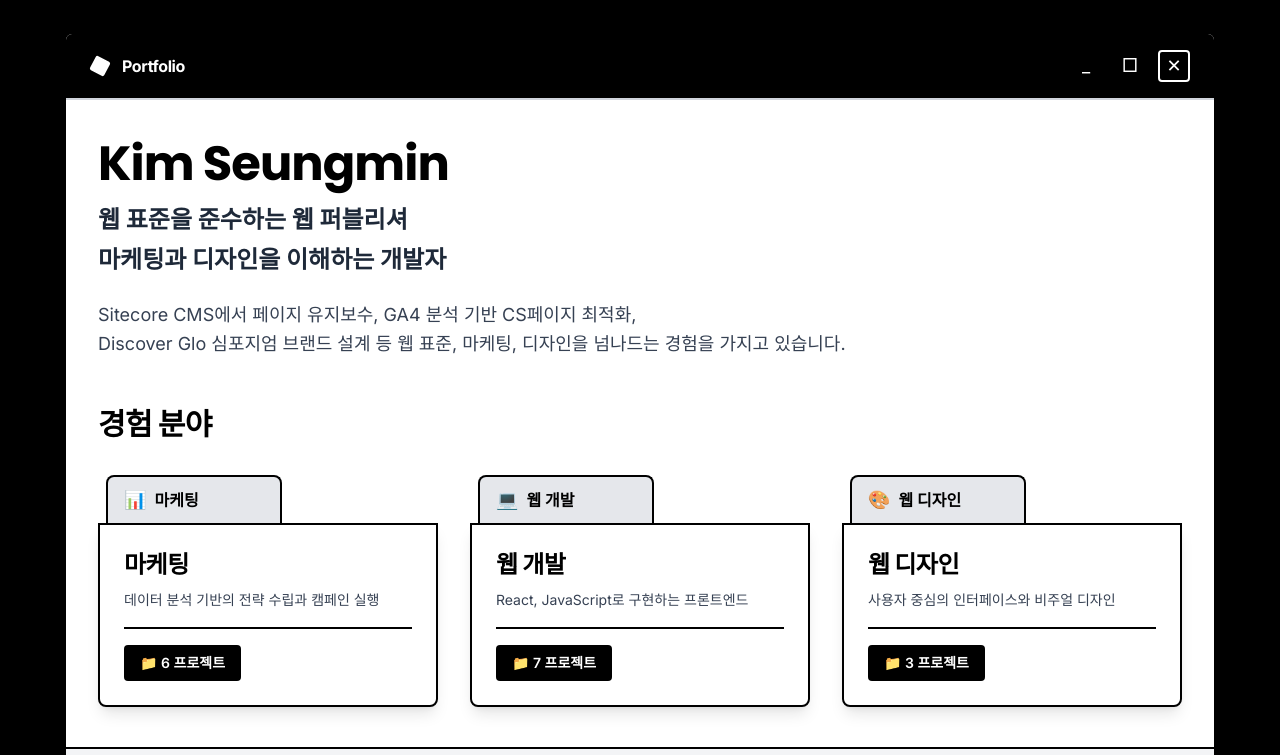
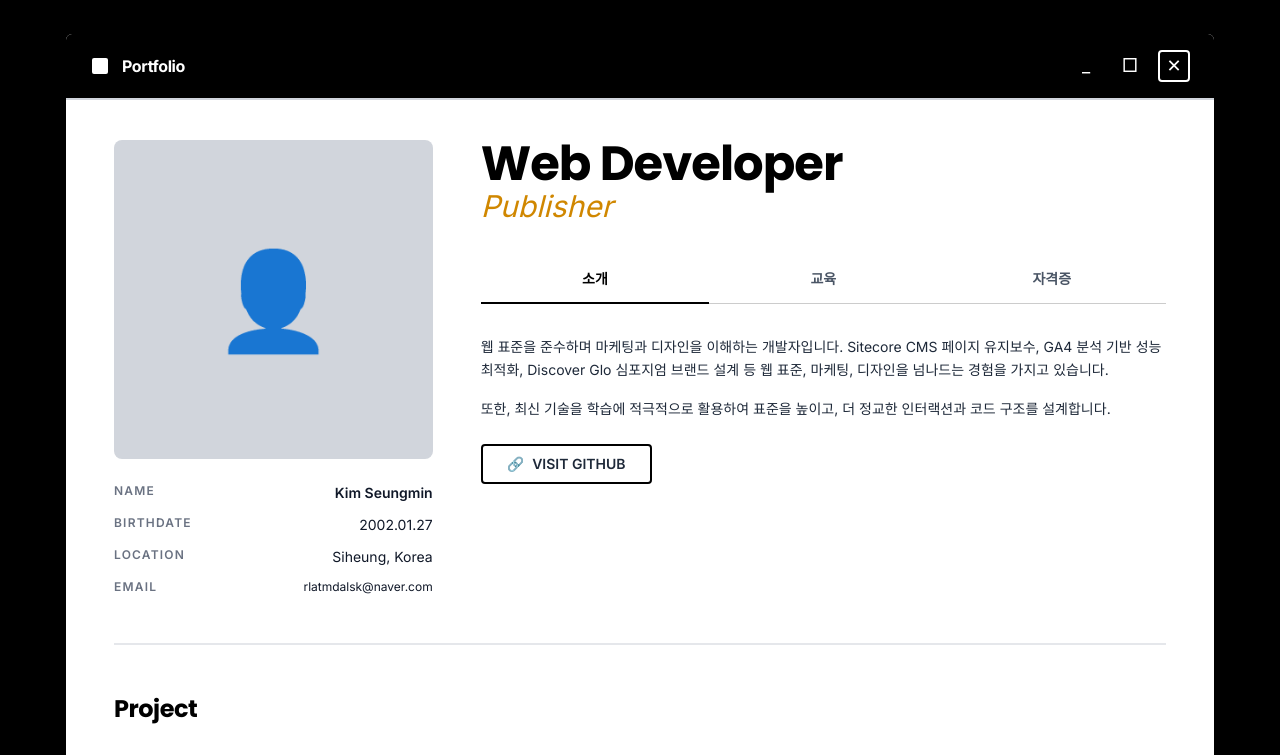
Before and after one commit to rlatmdalsk-sketch/ksm-portfolio, a React (Vite) app: page / in a window 1280 px wide. Shown: the top 755 px of the page. Built offline with nearby package versions, Linux system fonts and the light colour scheme.

Commit message:
레이아웃 정리

```diff
--- a/src/components/SectionFolder.jsx
+++ b/src/components/SectionFolder.jsx
@@ -38,10 +38,10 @@ export default function SectionFolder({ title, description, path, projectCount }
                 <p className="text-gray-700 text-sm leading-relaxed">{description}</p>
               </div>
 
-              {/* 프로젝트 수 */}
+              {/* 폴더 아이콘과 숫자 */}
               <div className="pt-4 border-t-2 border-black mt-auto">
-                <span className="inline-block px-4 py-2 bg-black text-white rounded text-sm font-semibold hover:scale-105 transition-transform duration-200">
-                  📁 {projectCount} 프로젝트
+                <span className="text-lg font-semibold text-gray-900">
+                  📁 {projectCount}
                 </span>
               </div>
             </div>
--- a/src/data/projects.js
+++ b/src/data/projects.js
@@ -5,6 +5,7 @@ export const projectsData = {
       title: 'Kakao Channel 운영 전략',
       description: '카카오톡 채널 기획부터 배포까지 전담. 정기적인 메시지 템플릿 설계 및 비즈니스 폼 구축',
       tags: ['Channel Strategy', 'Content Marketing', 'Analytics'],
+      image: null,
     },
     {
       id: 2,
--- a/src/pages/Home.jsx
+++ b/src/pages/Home.jsx
@@ -1,8 +1,20 @@
 import { motion } from 'framer-motion'
+import { useState, useRef, useEffect } from 'react'
 import SectionFolder from '../components/SectionFolder'
 import { projectsData } from '../data/projects'
 
 export default function Home() {
+  const [activeTab, setActiveTab] = useState('intro')
+  const isFirstRender = useRef(true)
+  const [skipAnimation, setSkipAnimation] = useState(true)
+
+  useEffect(() => {
+    if (isFirstRender.current) {
+      isFirstRender.current = false
+    } else {
+      setSkipAnimation(false)
+    }
+  }, [activeTab])
 
   return (
     <div className="min-h-screen bg-black p-8 flex items-center justify-center">
@@ -13,14 +25,10 @@ export default function Home() {
         transition={{ duration: 0.3 }}
         className="w-full max-w-6xl bg-white rounded-lg shadow-2xl overflow-hidden border-2 border-black"
       >
-        {/* 타이틀바 - 검정 */}
+        {/* 타이틀바 */}
         <div className="bg-black px-6 py-4 flex items-center justify-between border-b-2 border-gray-300">
           <div className="flex items-center gap-3">
-            <motion.div
-              animate={{ rotate: 360 }}
-              transition={{ duration: 3, repeat: Infinity, ease: 'linear' }}
-              className="w-5 h-5 bg-white border-2 border-black rounded-sm"
-            ></motion.div>
+            <div className="w-5 h-5 bg-white border-2 border-black rounded-sm"></div>
             <span className="text-white font-bold text-base tracking-tight">Portfolio</span>
           </div>
           <div className="flex gap-3">
@@ -30,31 +38,153 @@ export default function Home() {
           </div>
         </div>
 
-        {/* 내용 영역 - 미니멀 */}
-        <div className="bg-white px-8 py-10">
-          {/* 헤더 */}
-          <div className="mb-12">
-            <h1 className="text-5xl font-bold text-black mb-4">
-              Kim Seungmin
-            </h1>
-            <div className="mb-6">
-              <p className="text-2xl font-bold text-gray-800 mb-2">
-                웹 표준을 준수하는 웹 퍼블리셔
-              </p>
-              <p className="text-2xl font-bold text-gray-800 mb-4">
-                마케팅과 디자인을 이해하는 개발자
-              </p>
+        {/* 내용 영역 */}
+        <div className="bg-white px-12 py-10">
+          <div className="grid grid-cols-3 gap-12">
+            {/* 왼쪽: 프로필 */}
+            <div className="flex flex-col items-center">
+              {/* 프로필 사진 */}
+              <div className="w-full bg-gray-300 rounded-lg mb-6 aspect-square flex items-center justify-center">
+                <div className="text-8xl">👤</div>
+              </div>
+
+              {/* 개인 정보 */}
+              <div className="w-full space-y-3 text-sm">
+                <div className="flex justify-between">
+                  <span className="text-gray-500 font-semibold text-xs tracking-widest">NAME</span>
+                  <span className="text-gray-900 font-semibold">Kim Seungmin</span>
+                </div>
+                <div className="flex justify-between">
+                  <span className="text-gray-500 font-semibold text-xs tracking-widest">BIRTHDATE</span>
+                  <span className="text-gray-900">2002.01.27</span>
+                </div>
+                <div className="flex justify-between">
+                  <span className="text-gray-500 font-semibold text-xs tracking-widest">LOCATION</span>
+                  <span className="text-gray-900">Siheung, Korea</span>
+                </div>
+                <div className="flex justify-between">
+                  <span className="text-gray-500 font-semibold text-xs tracking-widest">EMAIL</span>
+                  <span className="text-gray-900 text-xs">rlatmdalsk@naver.com</span>
+                </div>
+              </div>
             </div>
-            <p className="text-gray-700 leading-relaxed text-lg">
-              Sitecore CMS에서 페이지 유지보수, GA4 분석 기반 CS페이지 최적화,
-              <br />
-              Discover Glo 심포지엄 브랜드 설계 등 웹 표준, 마케팅, 디자인을 넘나드는 경험을 가지고 있습니다.
-            </p>
+
+            {/* 오른쪽: 소개 및 탭 */}
+            <div className="col-span-2">
+              {/* 제목 */}
+              <div className="mb-8">
+                <h1 className="text-5xl font-bold text-black">Web Developer</h1>
+                <p className="text-3xl text-yellow-600 italic font-light">Publisher</p>
+              </div>
+
+              {/* 탭 버튼 */}
+              <div className="flex mb-8 border-b border-black/20 h-12">
+                {[
+                  { id: 'intro', label: '소개' },
+                  { id: 'career', label: '교육' },
+                  { id: 'certification', label: '자격증' },
+                ].map((tab) => (
+                  <motion.button
+                    key={tab.id}
+                    onClick={() => setActiveTab(tab.id)}
+                    className={`flex-1 text-sm font-semibold h-12 flex items-center justify-center cursor-pointer hover:text-black border-b-2 transition-colors duration-300 ${
+                      activeTab === tab.id ? 'text-black border-black' : 'text-gray-600 border-transparent'
+                    }`}
+                  >
+                    {tab.label}
+                  </motion.button>
+                ))}
+              </div>
+
+              {/* 탭 내용 */}
+              <motion.div
+                className="text-gray-800 leading-relaxed text-sm space-y-4 min-h-[180px]"
+                key={activeTab}
+                initial={skipAnimation ? "visible" : "hidden"}
+                animate="visible"
+                exit="hidden"
+                variants={{
+                  hidden: { opacity: 0, y: 10 },
+                  visible: {
+                    opacity: 1,
+                    y: 0,
+                    transition: {
+                      staggerChildren: 0.12,
+                      delayChildren: 0.05,
+                    },
+                  },
+                }}
+              >
+                {activeTab === 'intro' && (
+                  <motion.div
+                    variants={{
+                      hidden: { y: 16, opacity: 0 },
+                      visible: { y: 0, opacity: 1 },
+                    }}
+                    transition={{ duration: 0.3, ease: 'easeOut' }}
+                  >
+                    <p>
+                      웹 표준을 준수하며 마케팅과 디자인을 이해하는 개발자입니다. Sitecore CMS 페이지 유지보수, GA4 분석 기반 성능 최적화, Discover Glo 심포지엄 브랜드 설계 등 웹 표준, 마케팅, 디자인을 넘나드는 경험을 가지고 있습니다.
+                    </p>
+                    <p className="mt-4">
+                      또한, 최신 기술을 학습에 적극적으로 활용하여 표준을 높이고, 더 정교한 인터랙션과 코드 구조를 설계합니다.
+                    </p>
+                    <div className="mt-6">
+                      <a
+                        href="https://github.com/rlatmdalsk-sketch/ksm-portfolio"
+                        target="_blank"
+                        rel="noopener noreferrer"
+                        className="inline-flex items-center gap-2 px-6 py-2 border-2 border-black rounded text-sm font-semibold hover:bg-black hover:text-white transition-all"
+                      >
+                        <span>🔗</span> VISIT GITHUB
+                      </a>
+                    </div>
+                  </motion.div>
+                )}
+
+                {activeTab === 'career' && (
+                  <motion.div
+                    className="space-y-4"
+                    variants={{
+                      hidden: { y: 16, opacity: 0 },
+                      visible: { y: 0, opacity: 1 },
+                    }}
+                    transition={{ duration: 0.3, ease: 'easeOut' }}
+                  >
+                    <div>
+                      <p className="font-semibold text-gray-900">Promega Korea</p>
+                      <p className="text-gray-600 text-xs">2024 - 현재</p>
+                      <ul className="mt-2 text-xs space-y-1 text-gray-700">
+                        <li>• Sitecore CMS 기반 5개 페이지 유지보수 및 최적화</li>
+                        <li>• GA4 분석 기반 CS페이지 성능 개선</li>
+                        <li>• 마케팅 전략 수립 및 캠페인 운영</li>
+                        <li>• 브랜드 설계 및 이벤트 디자인</li>
+                      </ul>
+                    </div>
+                  </motion.div>
+                )}
+
+                {activeTab === 'certification' && (
+                  <motion.p
+                    className="text-gray-600"
+                    variants={{
+                      hidden: { y: 16, opacity: 0 },
+                      visible: { y: 0, opacity: 1 },
+                    }}
+                    transition={{ duration: 0.3, ease: 'easeOut' }}
+                  >
+                    준비 중입니다.
+                  </motion.p>
+                )}
+              </motion.div>
+
+            </div>
           </div>
 
-          {/* 섹션 폴더 */}
-          <div>
-            <h2 className="text-3xl font-bold text-black mb-8">경험 분야</h2>
+          {/* 구분선 */}
+          <div className="border-t-2 border-gray-200 mt-12 pt-12">
+            {/* 섹션 폴더 */}
+            <h2 className="text-2xl font-bold text-black mb-8">Project</h2>
             <div className="grid grid-cols-1 md:grid-cols-3 gap-8 auto-rows-max">
               <SectionFolder
                 title="마케팅"
@@ -80,8 +210,8 @@ export default function Home() {
 
         {/* 상태바 */}
         <div className="bg-gray-100 border-t-2 border-black px-6 py-3 flex justify-between text-xs text-black font-medium">
-          <span>✓ Ready</span>
-          <span>v1.0</span>
+          <span>KSM</span>
+          <span>2026</span>
         </div>
       </motion.div>
     </div>
```
Also changed, not shown: src/pages/Marketing.jsx (+22 -10 lines), src/pages/WebDesign.jsx (+20 -8 lines), src/pages/WebDevelopment.jsx (+36 -24 lines).
